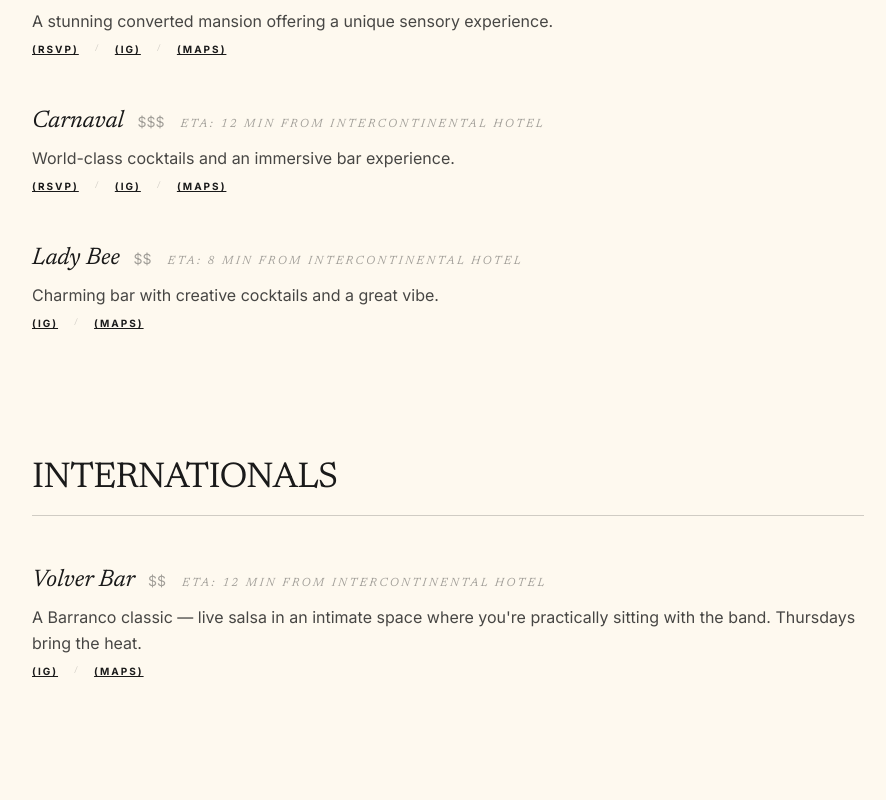
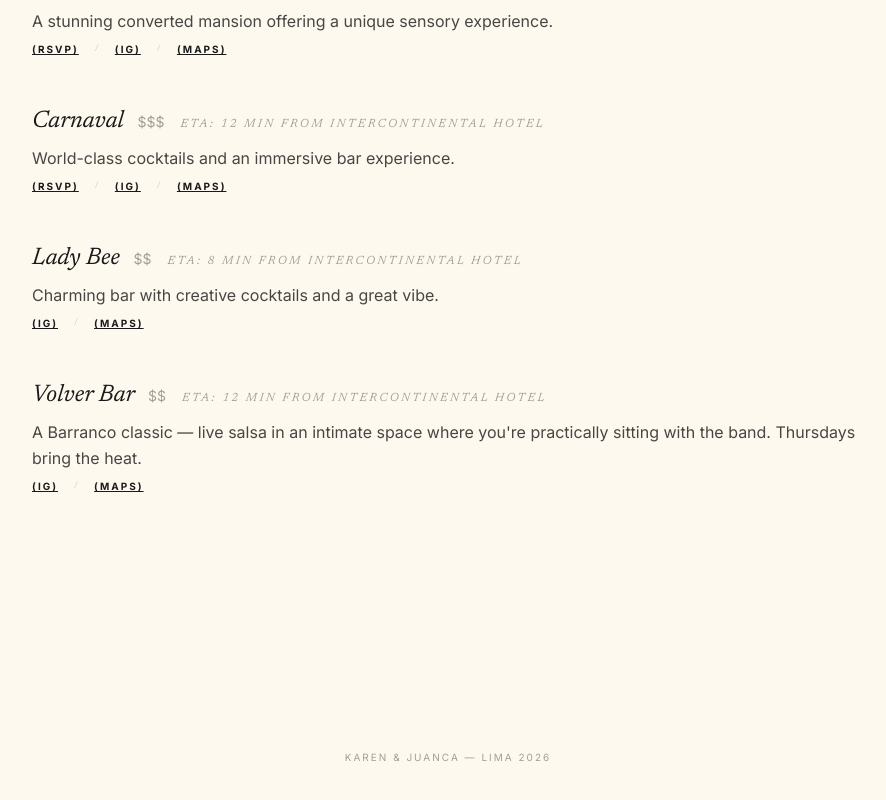
Before and after one commit to juanclopez95/karen-and-juanca-wedding, a React (Vite) app: page /#/eat in a window 1280 px wide. Shown: the part 4004-4804 px from the top of the page, without its empty margins (192-1078 px from the left). Built offline with nearby package versions, Linux system fonts and the light colour scheme.

Commit message:
Move Volver Bar into Cocktails/Cocteles on all pages

```diff
--- a/src/pages/Eat.tsx
+++ b/src/pages/Eat.tsx
@@ -46,11 +46,6 @@ export default function Eat() {
         { name: "Ayahuasca", price: "$$$", mapsUrl: "https://maps.app.goo.gl/Dw62YwsL6NCvN3wB9", eta: "11 min", rsvpUrl: "https://ayahuascarestobar.com/", ig: "ayahuascarestobar", desc: "A stunning converted mansion offering a unique sensory experience." },
         { name: "Carnaval", price: "$$$", mapsUrl: "https://maps.app.goo.gl/2jMTi4SosXqfKQyW6", eta: "12 min", rsvpUrl: "https://carnavalbar.com/", ig: "carnavalbar", desc: "World-class cocktails and an immersive bar experience." },
         { name: "Lady Bee", price: "$$", mapsUrl: "https://www.google.com/maps/search/Lady+Bee+Lima", eta: "8 min", rsvpUrl: "#", ig: "ladybee.lima", desc: "Charming bar with creative cocktails and a great vibe." },
-      ]
-    },
-    {
-      title: "Internationals",
-      items: [
         { name: "Volver Bar", price: "$$", mapsUrl: "https://www.google.com/maps/search/Volver+Bar+Barranco+Lima", eta: "12 min", rsvpUrl: "#", ig: "volver.bar", desc: "A Barranco classic — live salsa in an intimate space where you're practically sitting with the band. Thursdays bring the heat." },
       ]
     }
@@ -101,11 +96,6 @@ export default function Eat() {
         { name: "Ayahuasca", price: "$$$", mapsUrl: "https://maps.app.goo.gl/Dw62YwsL6NCvN3wB9", eta: "11 min", rsvpUrl: "https://ayahuascarestobar.com/", ig: "ayahuascarestobar", desc: "Una impresionante mansión convertida con una experiencia sensorial única." },
         { name: "Carnaval", price: "$$$", mapsUrl: "https://maps.app.goo.gl/2jMTi4SosXqfKQyW6", eta: "12 min", rsvpUrl: "https://carnavalbar.com/", ig: "carnavalbar", desc: "Cocteles de clase mundial y una experiencia de bar inmersiva." },
         { name: "Lady Bee", price: "$$", mapsUrl: "https://www.google.com/maps/search/Lady+Bee+Lima", eta: "8 min", rsvpUrl: "#", ig: "ladybee.lima", desc: "Bar encantador con cocteles creativos y buen ambiente." },
-      ]
-    },
-    {
-      title: "Internacionales",
-      items: [
         { name: "Volver Bar", price: "$$", mapsUrl: "https://www.google.com/maps/search/Volver+Bar+Barranco+Lima", eta: "12 min", rsvpUrl: "#", ig: "volver.bar", desc: "Un clásico de Barranco — salsa en vivo en un espacio íntimo donde casi estás sentado con los músicos. Los jueves son imperdibles." },
       ]
     }
```
